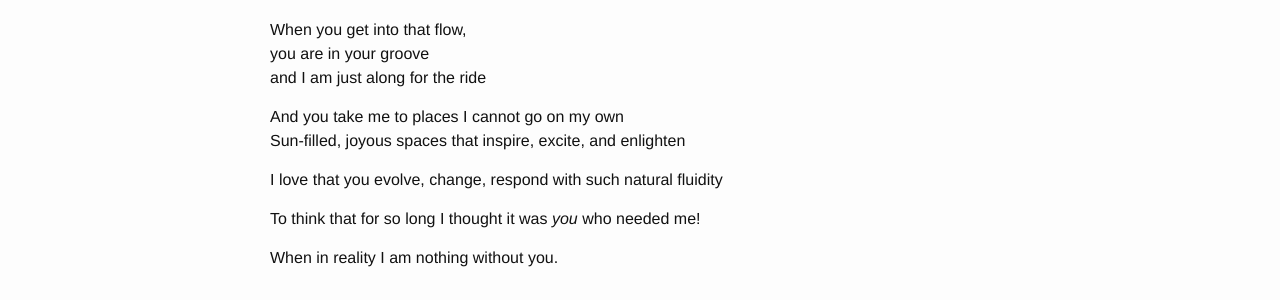
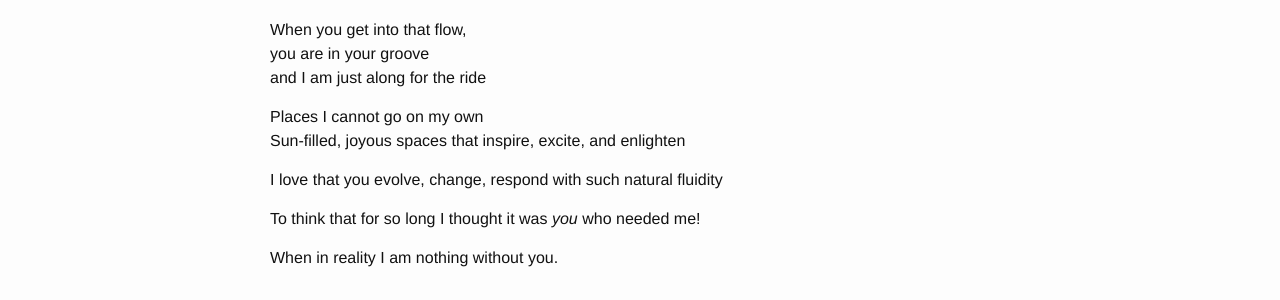
Before and after one commit to jpjane89/jpjane89.github.io, a Jekyll site: the page built from _posts/2016-05-17-dear-body.markdown, in a window 1280 px wide. Shown: the part 938-1238 px from the top of the page. Built offline with Jekyll 4.4.1, drawn with Linux system fonts in a browser that asks for light colours.

Commit message:
change the places syntax

```diff
--- a/_posts/2016-05-17-dear-body.markdown
+++ b/_posts/2016-05-17-dear-body.markdown
@@ -43,7 +43,7 @@ When you get into that flow,
 you are in your groove
 and I am just along for the ride
 
-And you take me to places I cannot go on my own
+Places I cannot go on my own
 Sun-filled, joyous spaces that inspire, excite, and enlighten
 
 I love that you evolve, change, respond with such natural fluidity
```
